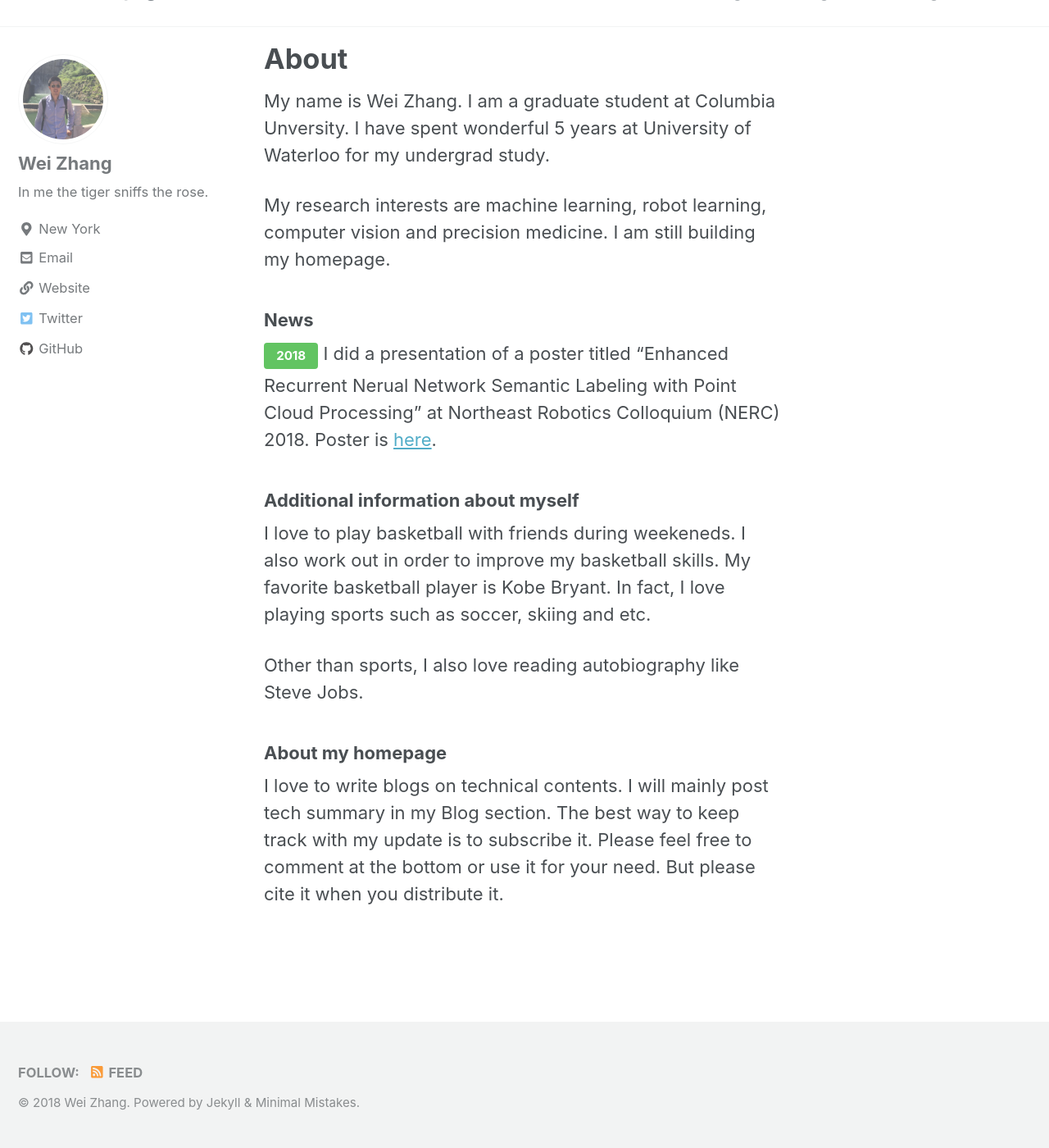
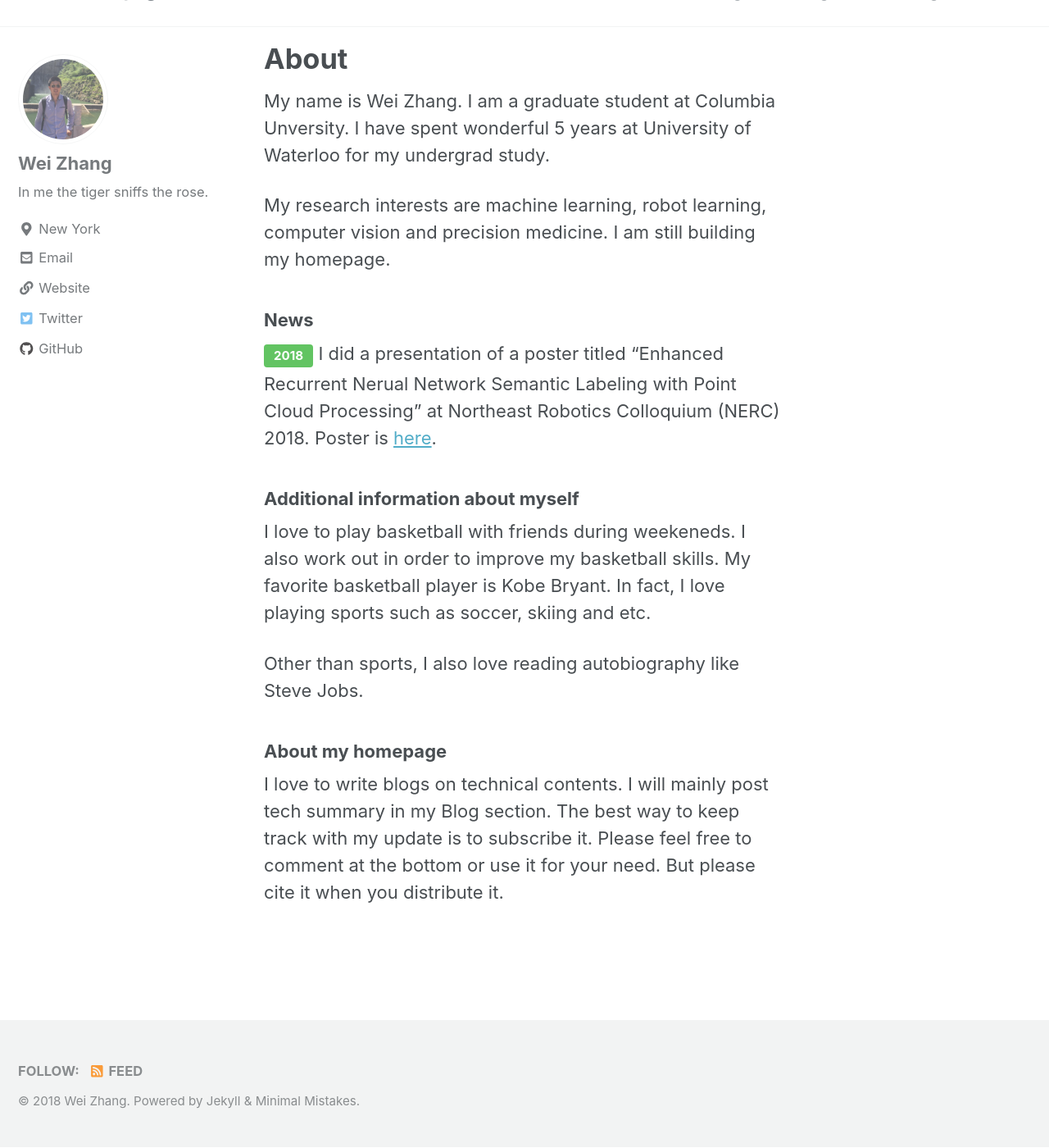
Before and after one commit to Wei2624/Wei2624.github.io, a Jekyll site: the page built from _pages/index.md, in a window 1280 px wide and 1400 px high, scrolled down 56 px. Shown: the whole window at 82% size. Built offline with Jekyll 4.4.1, drawn with Linux system fonts in a browser that asks for light colours; nearby versions of some CDN libraries; comment, search, counter and statistics services are not loaded.

Commit message:
Update _buttons.scss

```diff
--- a/_sass/minimal-mistakes/_buttons.scss
+++ b/_sass/minimal-mistakes/_buttons.scss
@@ -10,7 +10,7 @@
   /* default */
   display: inline-block;
   margin-bottom: 0.25em;
-  padding: 0.3em 1em;
+  padding: 0.2em 0.8em;
   font-family: $sans-serif;
   font-size: $type-size-6;
   font-weight: bold;
```
